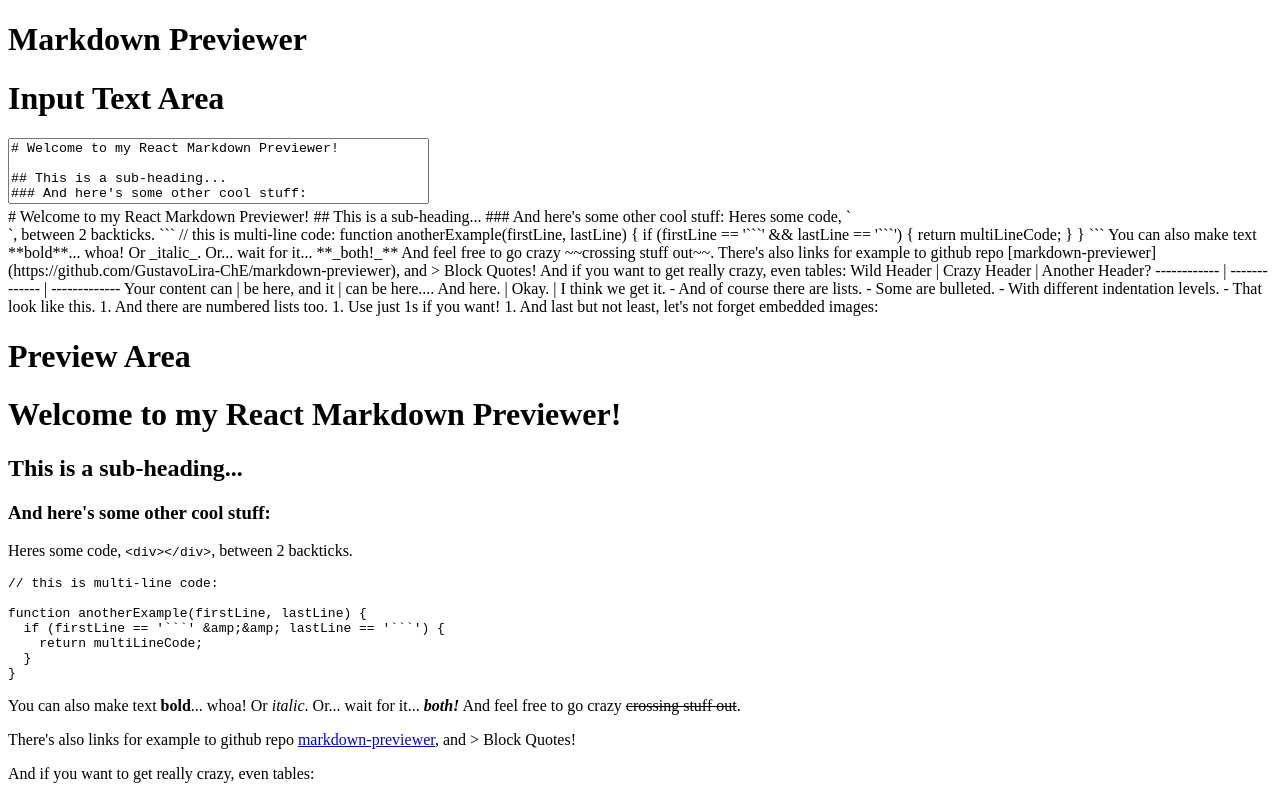
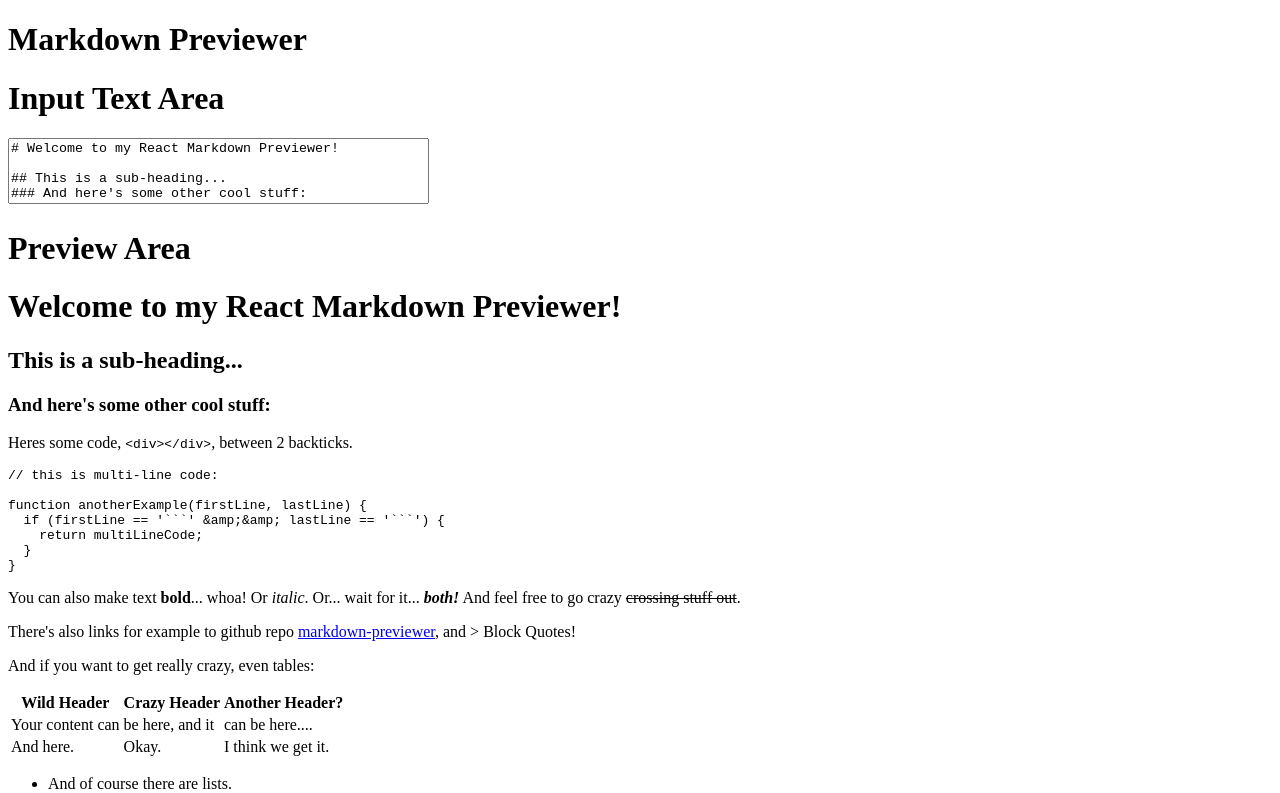
Before and after one commit to GustavoLira-ChE/markdown-previewer, a React app: page / in a window 1280 px wide. Shown: the top 793 px of the page. Built offline with nearby package versions, Linux system fonts and the light colour scheme.

Commit message:
fix: show unnecessary content

```diff
--- a/src/components/InputTextArea.jsx
+++ b/src/components/InputTextArea.jsx
@@ -6,18 +6,12 @@
 
     const { inputText ,inputTextHandler } = useContext(InputTextContext);
 
-    const updateMarkdown = () => {
-        const __html = DOMPurify.sanitize(inputText);
-        return { __html };
-    };
-
     return(
         <div id="editor">
             <h1>
                 Input Text Area
             </h1>
             <textarea rows="4" cols="50" style={{resize: "none"}} onChange={inputTextHandler} value={inputText}></textarea>
-            <div dangerouslySetInnerHTML={updateMarkdown()}></div>
         </div>
     );
 };
```
